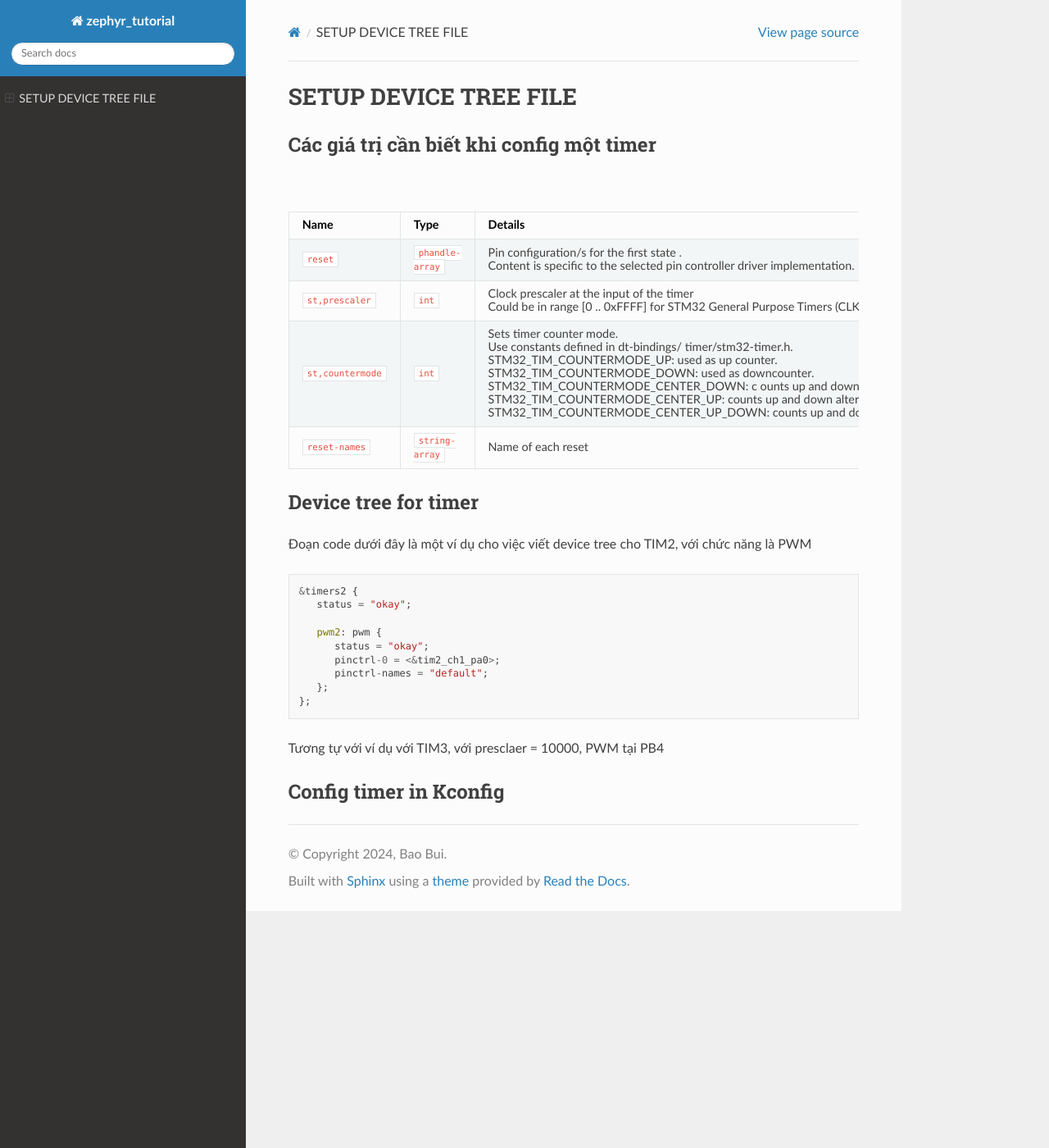
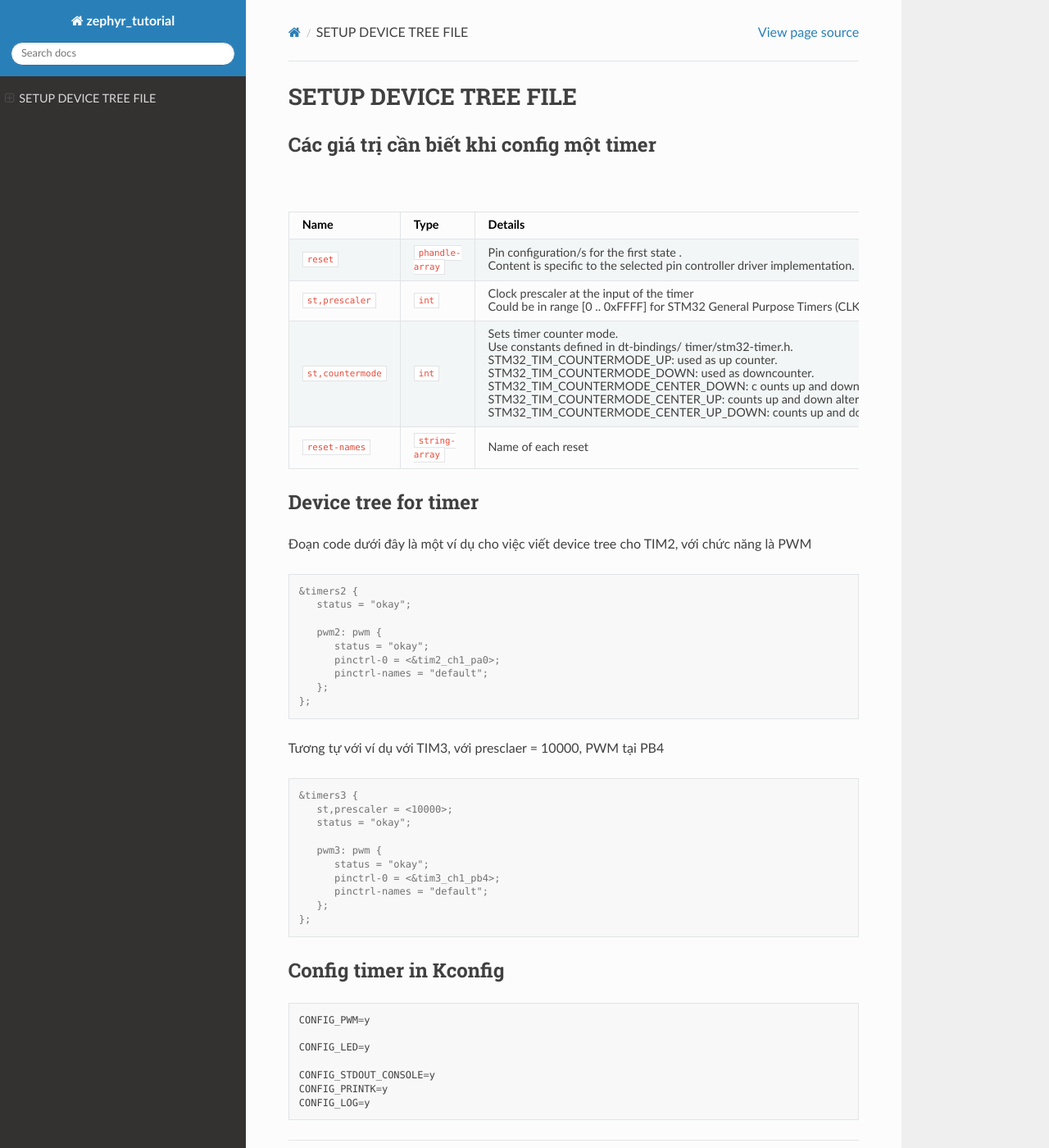
Before and after one commit to lab209b3/zephyr_tutorial_vn, a Sphinx documentation site: the page built from docs/source/4.Timers/timer_dts.rst, in a window 1280 px wide and 1400 px high. Shown: the whole window at 82% size. Built offline with Sphinx 7.4.7 and the Read the Docs theme 2.0.0, drawn with Linux system fonts in a browser that asks for light colours.

Commit message:
Reup timer: Add imagine, add example blinky, add some addition

```diff
--- a/docs/source/4.Timers/timer_dts.rst
+++ b/docs/source/4.Timers/timer_dts.rst
@@ -66,7 +66,7 @@
 
 Đoạn code dưới đây là một ví dụ cho việc viết device tree cho TIM2, với chức năng là PWM
 
-.. code-block:: c
+.. code-block:: console
 
    &timers2 {
       status = "okay";
@@ -80,7 +80,8 @@
 
 Tương tự với ví dụ với TIM3, với presclaer = 10000, PWM tại PB4
 
-.. code-block:: c
+.. code-block:: console
+
    &timers3 {
       st,prescaler = <10000>;
       status = "okay";
@@ -94,3 +95,13 @@
 
 Config timer in Kconfig
 -----------------------
+
+.. code-block::
+
+   CONFIG_PWM=y
+
+   CONFIG_LED=y
+
+   CONFIG_STDOUT_CONSOLE=y
+   CONFIG_PRINTK=y
+   CONFIG_LOG=y
```
Also changed, not shown: docs/source/4.Timers/timer_example.rst (added, +72 -0 lines), docs/source/4.Timers/imagines/pwm_fade.gif (added), docs/source/4.Timers/imagines/timer_01.png (added), docs/source/4.Timers/imagines/timer_02.png (added), docs/source/4.Timers/imagines/timer_03.png (added), docs/source/4.Timers/imagines/timer_example.png (added), 1 other file.
